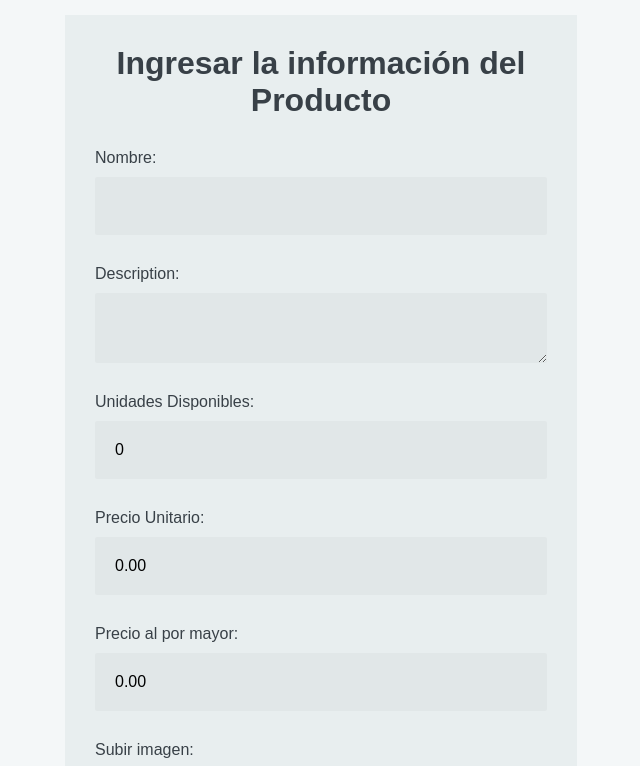
After one commit to JorgeRodriguez21/emprende, a Python web app: template app/templates/create_product.html in a window 1280 px wide. The commit adds this page. Shown: the top 766 px of the page, without its empty margins (319-959 px from the left). Run offline with Jinja, Linux system fonts and the light colour scheme; the template is opened without the code that fills it, so the values that code supplies are empty.

Commit message:
Se agrega pantalla de creacion de productos

```diff
--- a/app/controllers/login_controller.py
+++ b/app/controllers/login_controller.py
@@ -1,5 +1,6 @@
-from flask import Blueprint, request, session, flash, render_template
+from flask import Blueprint, request, session, flash, render_template, redirect
 
+from app.controllers.product_controller import register_product
 from app.services.user_service import UserService
 
 login_blueprint = Blueprint('/login', __name__)
@@ -11,7 +12,7 @@ def home():
     if not session.get('logged_in'):
         return render_template('login.html')
     else:
-        return "Hello Boss!"
+        return redirect("/register_product")
 
 
 @login_blueprint.route('/login', methods=['POST'])
--- /dev/null
+++ b/app/static/styles/create_product.css
@@ -0,0 +1,84 @@
+* {
+    box-sizing: border-box;
+    padding: 0;
+    margin: 0;
+}
+
+body {
+    background: #f4f7f8;
+    color: rgb(56, 64, 71);
+    font-family: Nunito, sans-serif;
+}
+
+form {
+    background: rgb(232, 238, 239);
+    margin: 15px auto auto;
+    padding: 30px;
+    width: 40%;
+}
+
+h1 {
+    margin-bottom: 20px;
+    text-align: center;
+}
+
+fieldset {
+    border: none;
+    margin-bottom: 60px;
+}
+
+legend {
+    font-size: 1.5em;
+    margin-bottom: 20px;
+}
+
+.number {
+    background-color: #5fcf80;
+    border-radius: 50%;
+    color: #fff;
+    font-size: 1rem;
+    padding: 5px 10px;
+}
+
+label {
+    display: block;
+    margin: 10px 0;
+}
+
+input[type="text"],
+input[type="email"],
+input[type="password"],
+input[type="number"],
+textarea,
+select {
+    background: rgba(0, 0, 0, 0.031);
+    border: none;
+    border-radius: 2px;
+    color: rgb(0, 0, 0);
+    margin-bottom: 20px;
+    padding: 20px;
+    width: 100%;
+    font-size: medium;
+}
+
+select {
+    font-size: 1em;
+    padding: 5px;
+}
+
+.light {
+    display: inline-block;
+}
+
+.centered-and-cropped { object-fit: contain }
+
+button {
+    background-color: #4bc970;
+    border: none;
+    border-radius: 7px;
+    color: #fff;
+    font-size: 1.2em;
+    margin-top: 20px;
+    padding: 20px;
+    width: 100%;
+}
--- /dev/null
+++ b/app/static/styles/create_product.js
@@ -0,0 +1,5 @@
+function uploadImage() {
+    let img = document.getElementById('product_picture');
+    const file = document.querySelector('input[type=file]').files[0];
+    img.src = window.URL.createObjectURL(file);
+}
--- /dev/null
+++ b/app/templates/create_product.html
@@ -0,0 +1,28 @@
+<link rel="stylesheet" href="../static/styles/create_product.css" type="text/css">
+<script src="../static/styles/create_product.js"></script>
+
+<form action="/register_product" method="post">
+    <h1 content=”text/html;>Ingresar la informaci&oacute;n del Producto</h1>
+    <fieldset>
+        <label for="name">Nombre:</label>
+        <input type="text" id="name" name="product_name">
+        <label for="description">Description:</label>
+        <textarea id="description" name="product_description"></textarea>
+        <label for="available">Unidades Disponibles:</label>
+        <input type="number" step="1" pattern="\d+" min="0" max="60000" value="0" id="available"
+               name="product_available">
+        <label for="unit_price">Precio Unitario:</label>
+        <input type="number" min="0.00" max="10000.00" step="0.01" id="unit_price" value="0.00"
+               name="product_unit_price"/>
+        <label for="sale_price">Precio al por mayor:</label>
+        <input type="number" min="0.00" max="10000.00" step="0.01" id="sale_price" value="0.00"
+               name="product_sale_price"/>
+        <label for='product_picture'>Subir imagen:</label>
+        <img class="centered-and-cropped" alt="Imagen del Producto" src='https://s3-img.pixpa.com/local/800/dummy-image.jpg'
+             height='500' width="100%" id='product_picture'/>
+        <br/>
+        <br/>
+        <input type='file' id='product_picture_action' onChange='uploadImage()'/>
+    </fieldset>
+    <button type="submit">Guardar Producto</button>
+</form>
--- a/app/templates/create_user.html
+++ b/app/templates/create_user.html
@@ -1,4 +1,4 @@
-<link rel="stylesheet" href="/static/create_user.css" type="text/css">
+<link rel="stylesheet" href="../static/styles/create_user.css" type="text/css">
 <div class="confirm">
     <i class='close'>×</i>
     <h1><i class="fa fa-check-circle fa-3x"></i>Boom! Profile Created</h1>
--- a/app/templates/recover_user.html
+++ b/app/templates/recover_user.html
@@ -1,11 +1,11 @@
-<link rel="stylesheet" href="/static/create_user.css" type="text/css">
+<link rel="stylesheet" href="../static/styles/create_user.css" type="text/css">
 <div class="confirm">
     <i class='close'>×</i>
     <h1><i class="fa fa-check-circle fa-3x"></i>Boom! Profile Created</h1>
 </div>
 <form action="/recover" method="POST">
     <h1>
-        Create Usuario/a
+        Recuperar cuenta de usuario
         <br>
     </h1>
 
--- a/config.py
+++ b/config.py
@@ -17,6 +17,7 @@ class DefaultConfig:
     MAIL_USE_TLS = False
     SQLALCHEMY_DATABASE_URI = 'postgresql://postgres:mysecretpassword@db:5432/mybase'
     SQLALCHEMY_TRACK_MODIFICATIONS = True
+    MAIL_SUPPRESS_SEND = False
 
 
 class DevelopmentConfig(DefaultConfig):
```
Also changed, not shown: app/__init__.py (+29 -39 lines), app/controllers/product_controller.py (added, +28 -0 lines), app/models/Product.py (added, +21 -0 lines), app/repositories/product_repository.py (added, +27 -0 lines), app/services/email_service.py (+2 -5 lines), app/services/product_service.py (added, +26 -0 lines), app/templates/login.html (+8 -4 lines), app/static/styles/create_user.css (renamed from app/static/create_user.css), app/static/styles/login.css (renamed from app/static/style.css).
